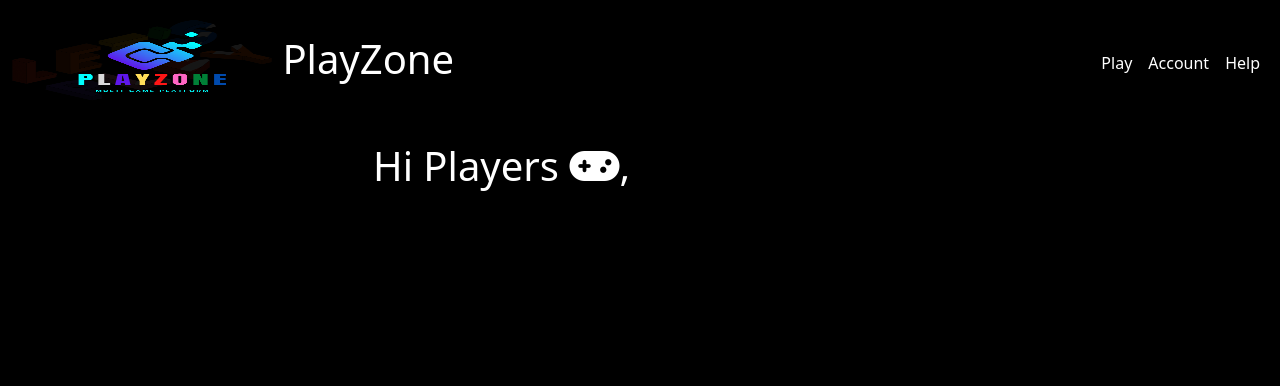
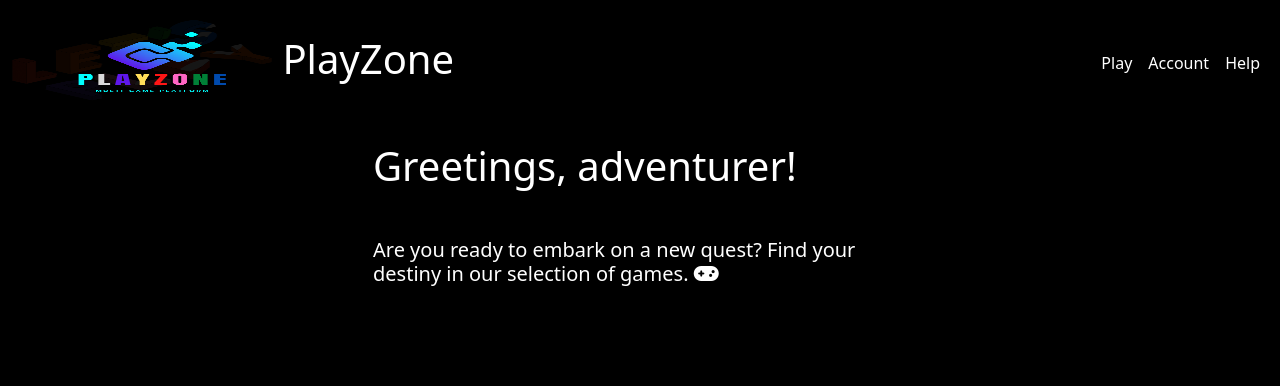
Before and after one commit to Moodkiller20/PlayZone, a Django app: page / in a window 1280 px wide. Shown: the top 386 px of the page. Run offline with Django 4.2, Linux system fonts and the light colour scheme; some libraries are stand-ins or nearby versions.

Commit message:
some setting up

```diff
--- a/templates/playzone/index.html
+++ b/templates/playzone/index.html
@@ -6,7 +6,11 @@
     <div class="container">
         <div class="row m-auto">
             <div class="col-6 mx-auto my-3">
-                <h1 class="text-white"> Hi Players <i class="fa-solid fa-gamepad"></i>, </h1>
+                <h1 class="text-white"> Greetings, adventurer!</h1>
+
+                <h5 class="text-white mt-5"> Are you ready to embark on a new quest? Find your destiny in our selection of games. <i class="fa-solid fa-gamepad"></i></h5>
+
+
             </div>
 
 
```
Also changed, not shown: 1 other file.
